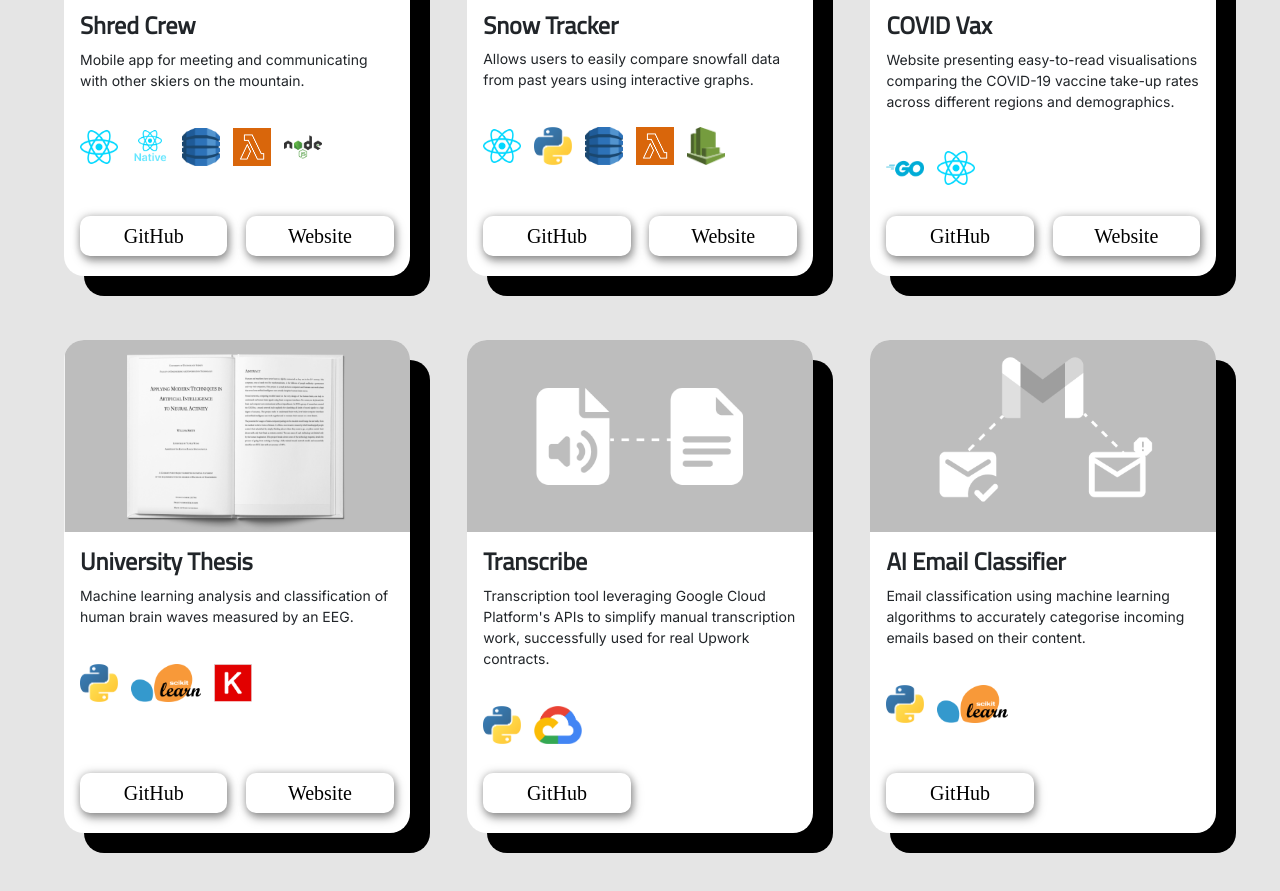
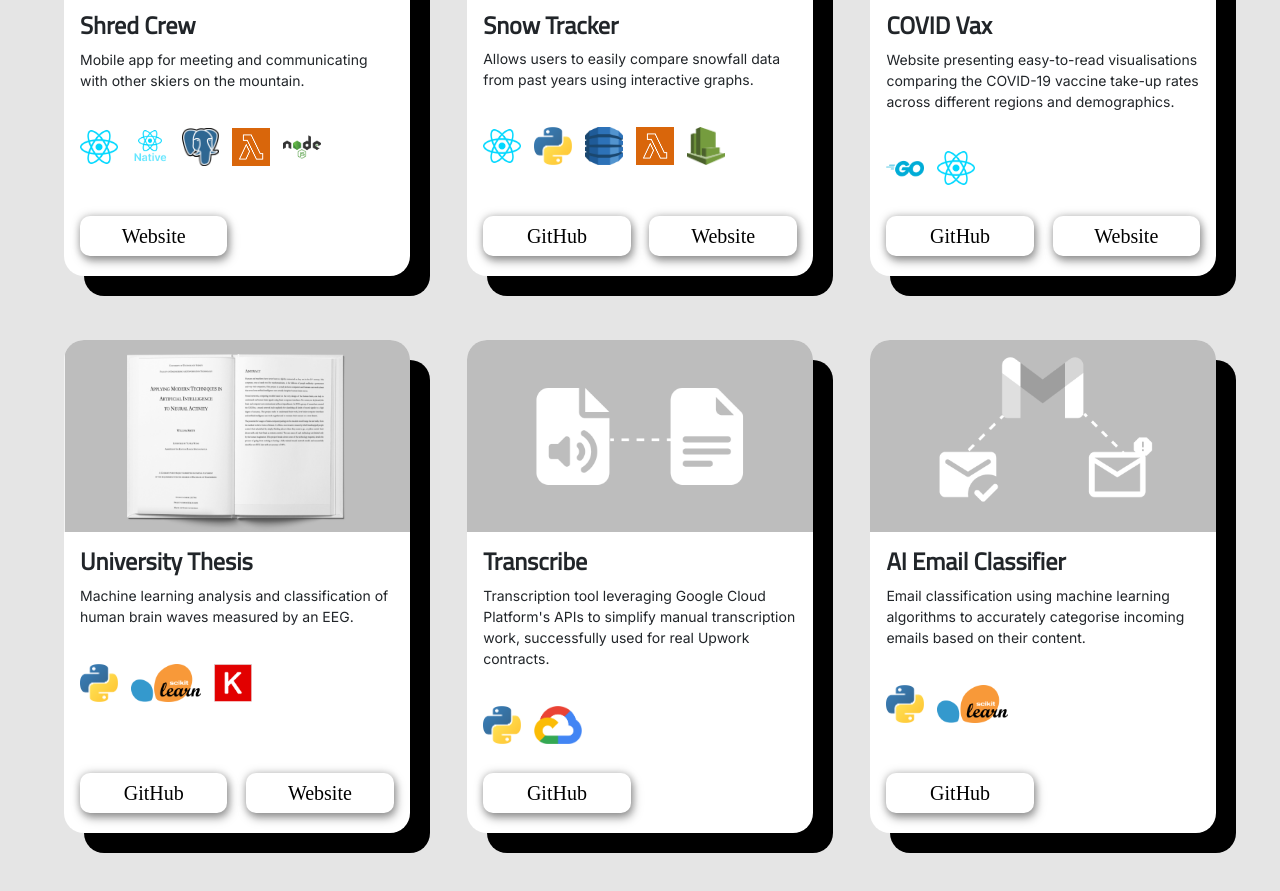
Before and after one commit to WillSmithTE/WillSmithTE.github.io, a plain HTML site: page index.html in a window 1280 px wide. Shown: the part 1100-1991 px from the top of the page. Drawn offline with nearby package versions, Linux system fonts and the light colour scheme; a script that the page names is missing; a web font is replaced by a local one.

Commit message:
remove shrew crew github. update dynamo to postgres

```diff
--- a/index.html
+++ b/index.html
@@ -281,9 +281,9 @@
                 />
                 <img
                   class="project-tech-item"
-                  src="assets/img/project/aws-dynamodb.png"
-                  alt="dynamodb"
-                  title="DynamoDB"
+                  src="assets/img/project/postgres.png"
+                  alt="PostgreSQL"
+                  title="PostgreSQL"
                 />
                 <img
                   class="project-tech-item"
@@ -299,12 +299,6 @@
                 />
               </div>
               <div class="project-buttons">
-                <a
-                  class="project-button"
-                  href="https://github.com/WillSmithTE/shred-crew"
-                  target="_blank"
-                  >GitHub</a
-                >
                 <a
                   class="project-button"
                   href="https://shred.willsmithte.com/"
```
Also changed, not shown: assets/img/project/postgres.png (added).
